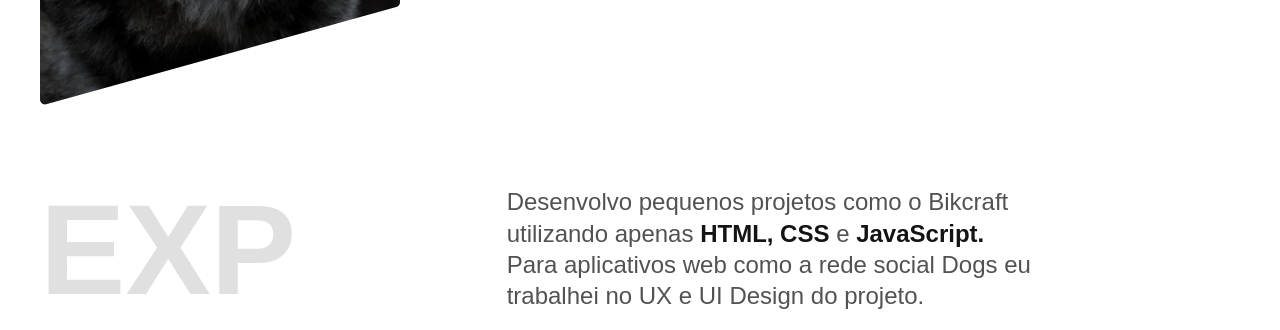
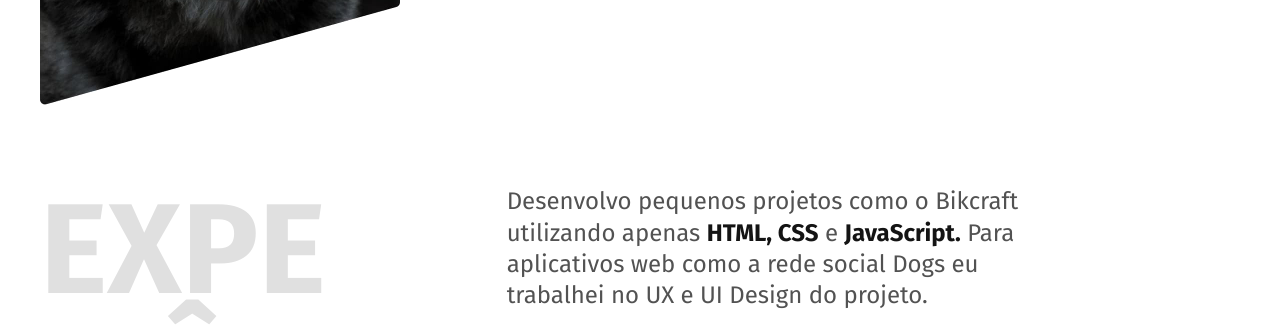
Before and after one commit to ferlimatos/projeto-portfolio, a plain HTML site: page index.html in a window 1280 px wide. Shown: the part 577-907 px from the top of the page. Drawn offline with Linux system fonts and the light colour scheme.

Commit message:
google fonts

```diff
--- a/index.html
+++ b/index.html
@@ -7,6 +7,10 @@
   <link rel="stylesheet" href="./css/style.min.css">
   <title>Projeto Portfólio</title>
   <meta name="description" content="Desenvolver Front End & UX/UI Designer">
+  <link rel="shortcut icon" href="./img/marca.svg" type="image/x-icon">
+  <link rel="preconnect" href="https://fonts.googleapis.com">
+  <link rel="preconnect" href="https://fonts.gstatic.com" crossorigin>
+  <link href="https://fonts.googleapis.com/css2?family=Fira+Sans:wght@400;700&display=swap" rel="stylesheet">
 </head>
 
 <body>
```
